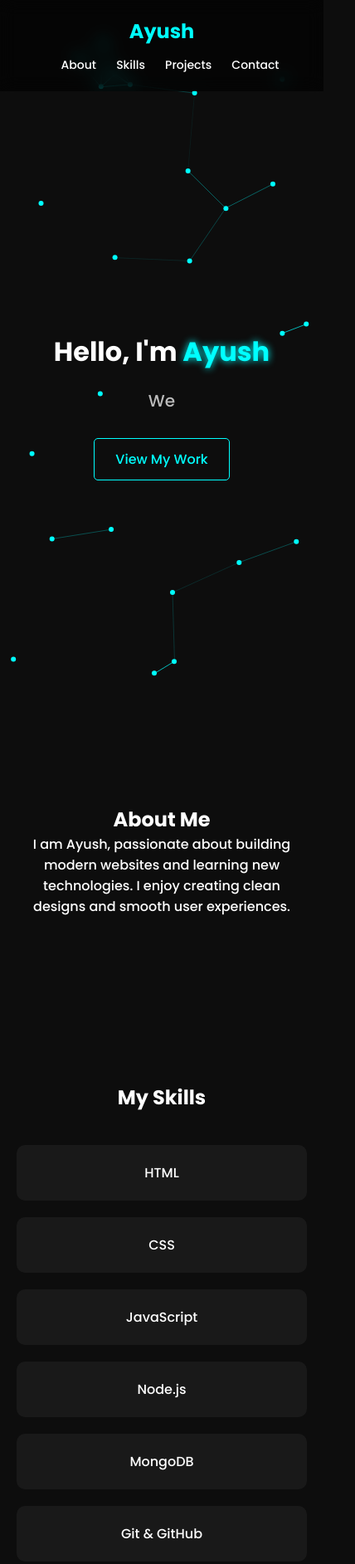
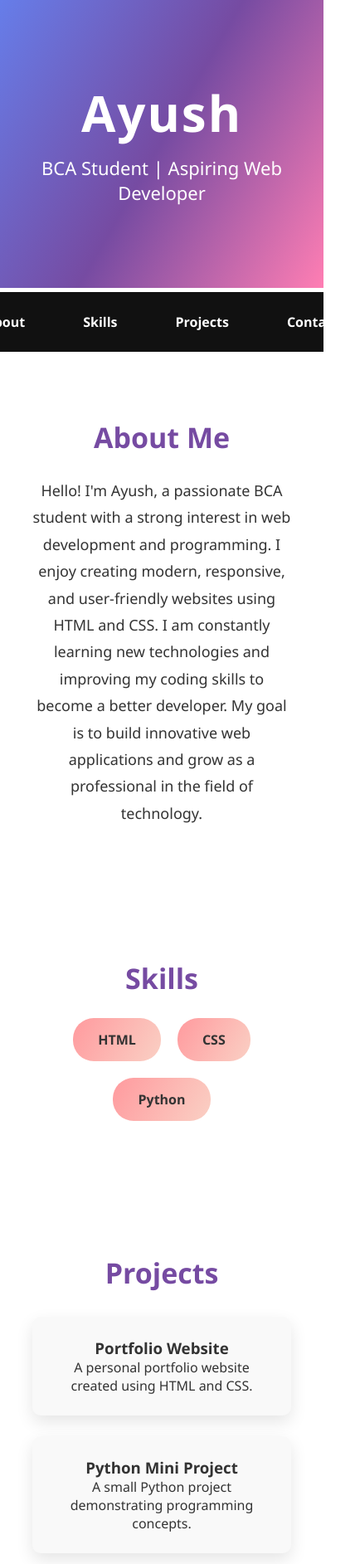
Before and after one commit to ayusha4877-lang/portfolio--project-, a plain HTML site: page index.html in a window 390 px wide. Shown: the top 1885 px of the page at 83% size, 428 px wide, since content can reach past the window. Drawn offline with nearby package versions, Linux system fonts and the light colour scheme.

Commit message:
Add initial portfolio website structure
Updated HTML structure and styles for improved layout and design. Added new sections for skills and projects, and modified existing content.

```diff
--- a/index.html
+++ b/index.html
@@ -1,221 +1,258 @@
 <!DOCTYPE html>
-<html>
+<html lang="en">
 <head>
+<meta charset="UTF-8">
+<meta name="viewport" content="width=device-width, initial-scale=1.0">
 <title>Ayush | Portfolio</title>
-    <meta name="viewport" content="width=device-width, initial-scale=1.0">
-
-    <link href="https://fonts.googleapis.com/css2?family=Poppins:wght@300;500;700&display=swap" rel="stylesheet">
 
 <style>
-        * { margin:0; padding:0; box-sizing:border-box; font-family:'Poppins', sans-serif; }
-        html { scroll-behavior:smooth; }
-        body { background:#0d0d0d; color:white; overflow-x:hidden; }
 
-        #particles-js {
-            position: fixed;
-            width: 100%;
-            height: 100%;
-            z-index: -1;
+*{
+margin:0;
+padding:0;
+box-sizing:border-box;
+font-family:'Segoe UI',sans-serif;
+scroll-behavior:smooth;
 }
 
-        nav {
-            display:flex; justify-content:space-between; align-items:center;
-            padding:20px 40px;
-            background:rgba(0,0,0,0.6);
-            backdrop-filter:blur(10px);
-            position:sticky; top:0;
+body{
+background:#ffffff;
+color:#333;
+animation:fadePage 1.2s ease;
 }
 
-        nav h2 { color:#00ffff; }
+/* PAGE FADE IN */
 
-        nav a {
-            color:white; text-decoration:none;
-            margin-left:20px; font-size:14px;
+@keyframes fadePage{
+from{opacity:0;}
+to{opacity:1;}
 }
 
-        nav a:hover { color:#00ffff; }
+/* HEADER */
 
-        section { padding:100px 20px; text-align:center; }
-
-        .hero {
-            height:90vh;
-            display:flex; flex-direction:column;
-            justify-content:center; align-items:center;
+header{
+background:linear-gradient(120deg,#667eea,#764ba2,#ff7eb3);
+color:white;
+text-align:center;
+padding:100px 20px;
+animation:floatHeader 4s ease-in-out infinite;
 }
 
-        .hero h1 { font-size:48px; }
-
-        .hero span {
-            color:#00ffff;
-            text-shadow:0 0 10px #00ffff;
+@keyframes floatHeader{
+0%{transform:translateY(0px);}
+50%{transform:translateY(-10px);}
+100%{transform:translateY(0px);}
 }
 
-        .typing { margin-top:20px; font-size:20px; color:#bbb; height:30px; }
-
-        .btn {
-            margin-top:30px; padding:12px 25px;
-            border:1px solid #00ffff;
-            background:none; color:#00ffff;
-            cursor:pointer; border-radius:5px;
-            transition:0.3s; text-decoration:none;
+header h1{
+font-size:60px;
+letter-spacing:2px;
 }
 
-        .btn:hover {
-            background:#00ffff;
-            color:black;
-            box-shadow:0 0 15px #00ffff;
+header p{
+font-size:22px;
+margin-top:10px;
 }
 
-        .grid {
-            display:grid;
-            grid-template-columns:repeat(auto-fit, minmax(200px,1fr));
-            gap:20px; margin-top:40px;
+/* NAVIGATION */
+
+nav{
+display:flex;
+justify-content:center;
+gap:30px;
+background:#111;
+padding:15px;
 }
 
-        .card {
-            background:rgba(255,255,255,0.05);
-            padding:20px; border-radius:10px;
-            transition:0.3s;
-            border:1px solid transparent;
+nav a{
+color:white;
+text-decoration:none;
+font-weight:bold;
+padding:10px 20px;
+border-radius:25px;
+transition:0.4s;
 }
 
-        .card:hover {
-            transform:translateY(-5px);
-            border:1px solid #00ffff;
-            box-shadow:0 0 15px #00ffff33;
+/* GLOW BUTTON */
+
+nav a:hover{
+background:#00e5ff;
+box-shadow:
+0 0 10px #00e5ff,
+0 0 20px #00e5ff,
+0 0 40px #00e5ff;
+transform:scale(1.1);
 }
 
-        input, textarea {
-            width:100%; max-width:500px;
-            padding:12px; margin:10px auto;
-            border-radius:5px; border:none;
-            display:block;
+/* SECTIONS */
+
+section{
+padding:80px 10%;
+text-align:center;
+animation:fadeUp 1s ease;
 }
 
-        button {
-            padding:12px 25px;
-            border:none; background:#00ffff;
-            color:black; border-radius:5px;
-            cursor:pointer; transition:0.3s;
+@keyframes fadeUp{
+from{
+opacity:0;
+transform:translateY(40px);
+}
+to{
+opacity:1;
+transform:translateY(0);
+}
 }
 
-        button:hover { box-shadow:0 0 15px #00ffff; }
+h2{
+font-size:34px;
+margin-bottom:25px;
+color:#764ba2;
+}
 
-        footer { padding:20px; text-align:center; color:#888; font-size:14px; }
+/* ABOUT */
 
-        @media (max-width:768px){
-            .hero h1 { font-size:32px; }
-            nav { flex-direction:column; }
-            nav div { margin-top:10px; }
+.about{
+max-width:750px;
+margin:auto;
+font-size:18px;
+line-height:1.8;
 }
+
+/* SKILLS */
+
+.skills{
+display:flex;
+justify-content:center;
+flex-wrap:wrap;
+gap:20px;
+margin-top:25px;
+}
+
+.skill{
+background:linear-gradient(120deg,#ff9a9e,#fad0c4);
+padding:15px 30px;
+border-radius:25px;
+font-weight:bold;
+transition:0.3s;
+}
+
+/* SKILL HOVER */
+
+.skill:hover{
+transform:scale(1.15) rotate(2deg);
+box-shadow:0 10px 25px rgba(0,0,0,0.2);
+}
+
+/* PROJECTS */
+
+.projects{
+display:grid;
+grid-template-columns:repeat(auto-fit,minmax(250px,1fr));
+gap:25px;
+margin-top:30px;
+}
+
+.project{
+background:#f9f9f9;
+padding:25px;
+border-radius:10px;
+box-shadow:0 8px 20px rgba(0,0,0,0.1);
+transition:0.3s;
+}
+
+/* PROJECT HOVER */
+
+.project:hover{
+transform:translateY(-10px) scale(1.03);
+box-shadow:0 15px 35px rgba(0,0,0,0.2);
+}
+
+/* CONTACT */
+
+#contact p{
+font-size:18px;
+}
+
+/* FOOTER */
+
+footer{
+background:#111;
+color:white;
+text-align:center;
+padding:25px;
+margin-top:40px;
+}
+
 </style>
 </head>
 
 <body>
 
-<div id="particles-js"></div>
+<header>
+<h1>Ayush</h1>
+<p>BCA Student | Aspiring Web Developer</p>
+</header>
 
 <nav>
-    <h2>Ayush</h2>
-    <div>
 <a href="#about">About</a>
 <a href="#skills">Skills</a>
 <a href="#projects">Projects</a>
 <a href="#contact">Contact</a>
-    </div>
 </nav>
-
-<section class="hero">
-    <h1>Hello, I'm <span>Ayush</span></h1>
-    <div class="typing" id="typing"></div>
-    <a href="#projects" class="btn">View My Work</a>
-</section>
 
 <section id="about">
 <h2>About Me</h2>
-    <p>
-        I am Ayush, passionate about building modern websites and learning new technologies.
-        I enjoy creating clean designs and smooth user experiences.
+
+<p class="about">
+Hello! I'm Ayush, a passionate BCA student with a strong interest in web development
+and programming. I enjoy creating modern, responsive, and user-friendly websites
+using HTML and CSS. I am constantly learning new technologies and improving my
+coding skills to become a better developer. My goal is to build innovative web
+applications and grow as a professional in the field of technology.
 </p>
+
 </section>
 
 <section id="skills">
-    <h2>My Skills</h2>
-    <div class="grid">
-        <div class="card">HTML</div>
-        <div class="card">CSS</div>
-        <div class="card">JavaScript</div>
-        <div class="card">Node.js</div>
-        <div class="card">MongoDB</div>
-        <div class="card">Git & GitHub</div>
+
+<h2>Skills</h2>
+
+<div class="skills">
+<div class="skill">HTML</div>
+<div class="skill">CSS</div>
+<div class="skill">Python</div>
 </div>
+
 </section>
 
 <section id="projects">
-    <h2>My Projects</h2>
-    <div class="grid">
-        <div class="card">
+
+<h2>Projects</h2>
+
+<div class="projects">
+
+<div class="project">
 <h3>Portfolio Website</h3>
-            <p>Modern personal portfolio with animations.</p>
+<p>A personal portfolio website created using HTML and CSS.</p>
 </div>
-        <div class="card">
-            <h3>Student Database App</h3>
-            <p>Full-stack app with Node.js and MongoDB.</p>
+
+<div class="project">
+<h3>Python Mini Project</h3>
+<p>A small Python project demonstrating programming concepts.</p>
 </div>
-        <div class="card">
-            <h3>Landing Page Design</h3>
-            <p>Responsive UI with modern layout.</p>
+
 </div>
-    </div>
+
 </section>
 
 <section id="contact">
-    <h2>Contact Me</h2>
-
-    <form id="contactForm">
-        <input type="text" id="name" placeholder="Your Name" required>
-        <input type="email" id="email" placeholder="Your Email" required>
-        <textarea id="message" rows="5" placeholder="Your Message" required></textarea>
-        <button type="submit">Send Message</button>
-    </form>
+<h2>Contact</h2>
+<p>Email: 25bcac13@kristujayanti.com</p>
 </section>
 
 <footer>
-    © 2026 Ayush
+<p>© 2026 Ayush Portfolio</p>
 </footer>
-
-<script>
-const words = ["Web Developer", "Learner", "Creator"];
-let i=0,j=0,currentWord="",isDeleting=false;
-
-function type(){
-    currentWord=words[i];
-    document.getElementById("typing").textContent=currentWord.substring(0,j);
-
-    if(!isDeleting && j<currentWord.length){ j++; }
-    else if(isDeleting && j>0){ j--; }
-    else{
-        isDeleting=!isDeleting;
-        if(!isDeleting) i=(i+1)%words.length;
-    }
-    setTimeout(type,isDeleting?60:100);
-}
-type();
-</script>
-
-<script src="https://cdn.jsdelivr.net/npm/particles.js@2.0.0/particles.min.js"></script>
-
-<script>
-particlesJS("particles-js",{
-  particles:{
-    number:{ value:60 },
-    size:{ value:3 },
-    color:{ value:"#00ffff" },
-    line_linked:{ enable:true, color:"#00ffff" },
-    move:{ speed:2 }
-  }
-});
-</script>
 
 </body>
 </html>
```
Lines whose indentation alone changed are shown as unchanged.
